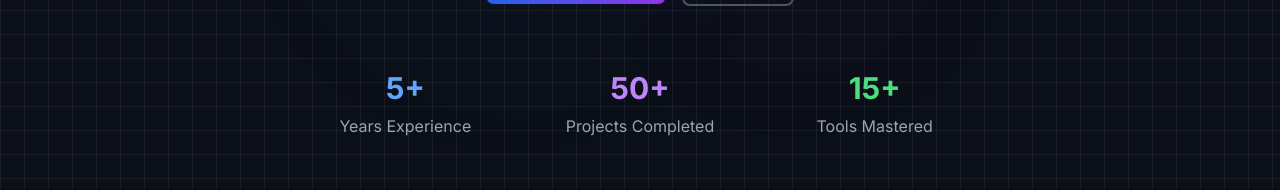
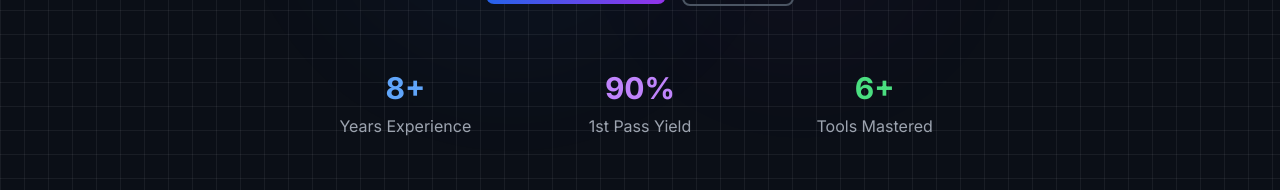
Before and after one commit to fresheggdesigns/FreshEggEngineering, a Next.js app: page / in a window 1280 px wide. Shown: the part 518-708 px from the top of the page. Built offline with nearby package versions, Linux system fonts and the light colour scheme.

Commit message:
Contact Info

```diff
--- a/app/components/Footer.tsx
+++ b/app/components/Footer.tsx
@@ -9,19 +9,20 @@ export default function Footer() {
   };
 
   const socialLinks = [
-    {
+   /* {
       name: 'GitHub',
       href: 'https://github.com',
       icon: Github,
     },
+    */
     {
       name: 'LinkedIn',
-      href: 'https://linkedin.com',
+      href: 'https://linkedin.com/in/connorhegg',
       icon: Linkedin,
     },
     {
       name: 'Email',
-      href: 'mailto:contact@precision3d.com',
+      href: 'connorhegg@gmail.com',
       icon: Mail,
     },
   ];
@@ -116,9 +117,9 @@ export default function Footer() {
             >
               <h4 className="text-lg font-semibold text-white mb-4">Contact</h4>
               <div className="space-y-2 text-gray-400">
-                <p>contact@precision3d.com</p>
-                <p>+1 (234) 567-890</p>
-                <p className="text-sm">Available for freelance projects</p>
+                <p>connorhegg@gmail.com</p>
+                <p>+1 (540) 435 - 1803</p>
+                <p className="text-sm">Available for new remote opportunities </p>
               </div>
             </motion.div>
           </div>
@@ -133,7 +134,7 @@ export default function Footer() {
           className="mt-12 pt-8 border-t border-gray-800 flex flex-col md:flex-row justify-between items-center gap-4"
         >
           <p className="text-gray-400 text-sm">
-            © {new Date().getFullYear()} Precision3D. All rights reserved.
+            © {new Date().getFullYear()} FreshEggEng. All rights reserved.
           </p>
 
           <div className="flex items-center gap-4">
--- a/app/components/Hero.tsx
+++ b/app/components/Hero.tsx
@@ -114,15 +114,15 @@ export default function Hero() {
             transition={{ duration: 0.8, delay: 0.8, ease: 'easeOut' }}
           >
             <div className="text-center">
-              <div className="text-3xl font-bold text-blue-400 mb-2">5+</div>
+              <div className="text-3xl font-bold text-blue-400 mb-2">8+</div>
               <div className="text-gray-400">Years Experience</div>
             </div>
             <div className="text-center">
-              <div className="text-3xl font-bold text-purple-400 mb-2">50+</div>
-              <div className="text-gray-400">Projects Completed</div>
+              <div className="text-3xl font-bold text-purple-400 mb-2">90%</div>
+              <div className="text-gray-400">1st Pass Yield</div>
             </div>
             <div className="text-center">
-              <div className="text-3xl font-bold text-green-400 mb-2">15+</div>
+              <div className="text-3xl font-bold text-green-400 mb-2">6+</div>
               <div className="text-gray-400">Tools Mastered</div>
             </div>
           </motion.div>
```
